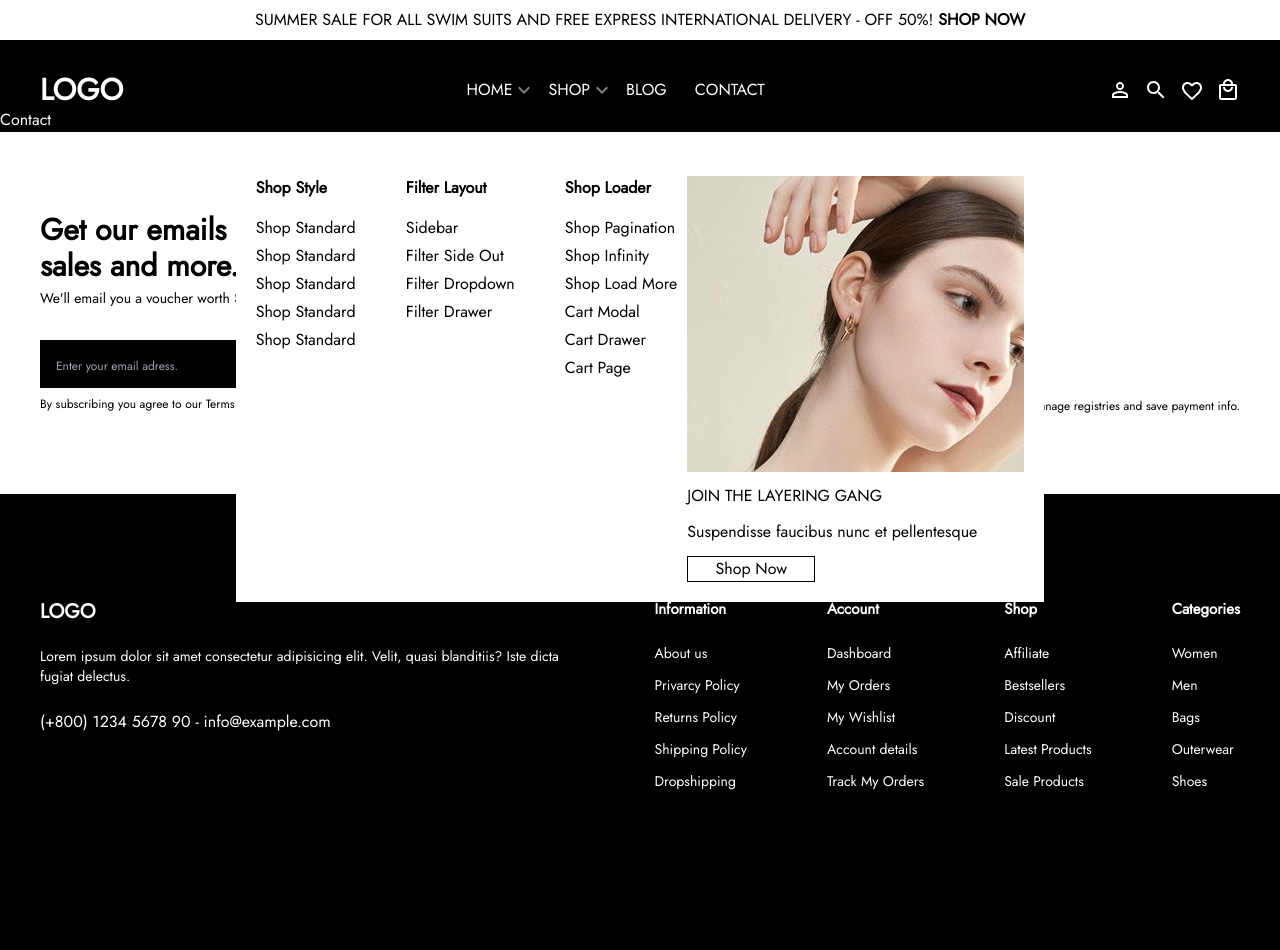
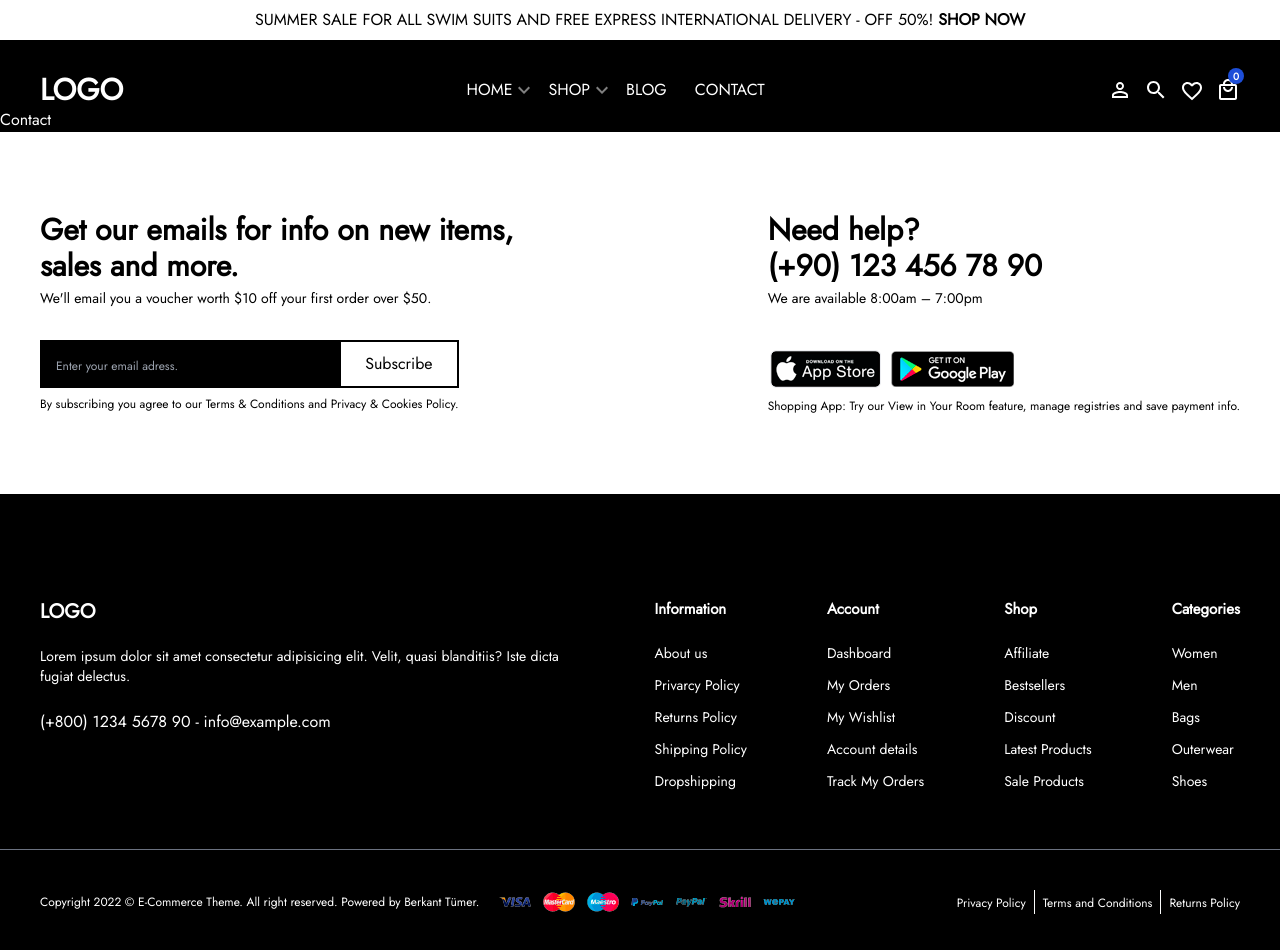
Before and after one commit to Berkanttumer/React_Projects, a React (Vite) app in the folder E-Commerce/: page /Contact in a window 1280 px wide. Shown: the top 950 px of the page. Before the commit the page ends 849 px from the top, so only its background shows below. Built offline with nearby package versions, Linux system fonts and the light colour scheme.

Commit message:
copyright section has been added for footer, cart count has been added for cart icon

```diff
--- a/E-Commerce/src/components/layouts/Footer.jsx
+++ b/E-Commerce/src/components/layouts/Footer.jsx
@@ -2,6 +2,7 @@ import React from 'react';
 import { Link } from 'react-router-dom';
 import AppStoreIcon from '../../assets/img/footer/app-store.png';
 import AndroidIcon from '../../assets/img/footer/google-play.png';
+import cards from '../../assets/img/footer/cards.png';
 
 const Footer = () => {
   return (
@@ -63,7 +64,7 @@ const Footer = () => {
         </div>
       </div>
 
-      <div className="pt-14 pb-14">
+      <div className="pt-14 pb-14  border-b border-solid border-gray-500">
         <div className="flex container ">
           <div className="flex flex-col flex-[3]">
             <Link to="/" className="font-bold text-xl pb-5">
@@ -160,6 +161,34 @@ const Footer = () => {
           </div>
         </div>
       </div>
+      <div className="copyright mt-10 mb-10">
+        <div className="container">
+          <div className="flex gap-5 items-center  ">
+            <div>
+              <p className="text-xs">
+                Copyright 2022 © E-Commerce Theme. All right reserved. Powered
+                by Berkant Tümer.
+              </p>
+            </div>
+            <a href="">
+              <img src={cards} alt="" />
+            </a>
+            <div className="ml-auto">
+              <ul className="copyright-links flex gap-2">
+                <li className="border-1 border-gray-50 border-r border-solid pr-2">
+                  <a href="">Privacy Policy</a>
+                </li>
+                <li className="border-1 border-gray-50 border-r border-solid pr-2">
+                  <a href="">Terms and Conditions</a>
+                </li>
+                <li>
+                  <a href="">Returns Policy</a>
+                </li>
+              </ul>
+            </div>
+          </div>
+        </div>
+      </div>
     </footer>
   );
 };
--- a/E-Commerce/src/components/layouts/Header.jsx
+++ b/E-Commerce/src/components/layouts/Header.jsx
@@ -18,8 +18,8 @@ const Header = () => {
             HOME <ExpandMoreIcon sx={{ color: 'gray' }} />
           </a>
         </li>
-        <li>
-          <a className="flex items-center ">
+        <li className="shop ">
+          <a href="#" className="flex items-center ">
             SHOP <ExpandMoreIcon sx={{ color: 'gray' }} />
           </a>
           <div className="megamenu left-0 top-full w-full flex justify-center absolute z-50 mt-12">
@@ -80,11 +80,15 @@ const Header = () => {
         </li>
       </ul>
       <div className="flex gap-3 items-center ">
-        <PermIdentityIcon /> <SearchIcon />
+        <PermIdentityIcon />
+        <SearchIcon />
         <a href="">
           <FavoriteBorderIcon />
         </a>
-        <LocalMallOutlinedIcon />
+        <LocalMallOutlinedIcon className="relative" />
+        <div className="absolute -top-1 -right-1 w-4 h-4 rounded-full flex items-center justify-center bg-blue-700">
+          <span className="text-[10px] font-bold ">0</span>
+        </div>
       </div>
     </header>
   );
--- a/E-Commerce/src/components/layouts/Policy.jsx
+++ b/E-Commerce/src/components/layouts/Policy.jsx
@@ -6,7 +6,7 @@ import CreditCardIcon from '@mui/icons-material/CreditCard';
 
 const Policy = () => {
   return (
-    <section className="border-t mt-10 ">
+    <section className="border-t border-gray-500 mt-10 ">
       <div className="container">
         <ul className="pt-6 pb-6 flex justify-between">
           <li className="delivery flex gap-2 items-center">
--- a/E-Commerce/src/index.css
+++ b/E-Commerce/src/index.css
@@ -15,6 +15,15 @@ body {
 .megamenu-links {
   column-gap: 50px;
 }
+
+.megamenu {
+  visibility: hidden;
+}
+
+.shop:hover .megamenu {
+  visibility: visible !important;
+}
+
 .img11 img {
   height: 600px;
   width: 100%;
@@ -175,3 +184,7 @@ input::-webkit-input-placeholder {
   font-size: 15px;
   font: bold;
 }
+
+.copyright-links a {
+  font-size: 12px;
+}
```
